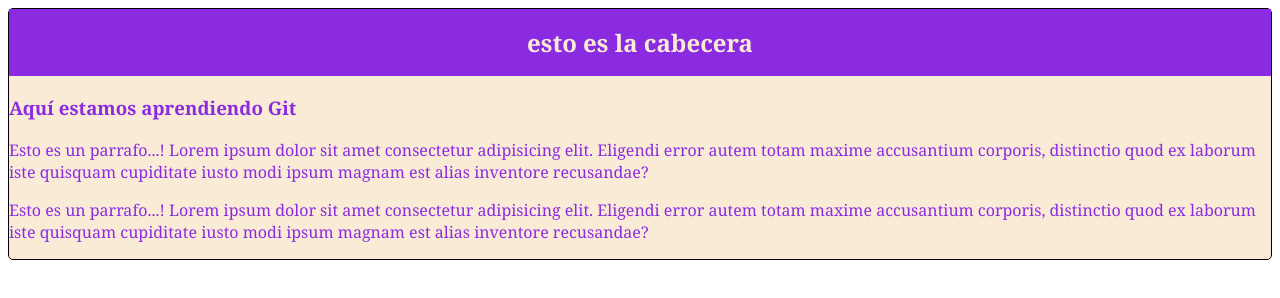
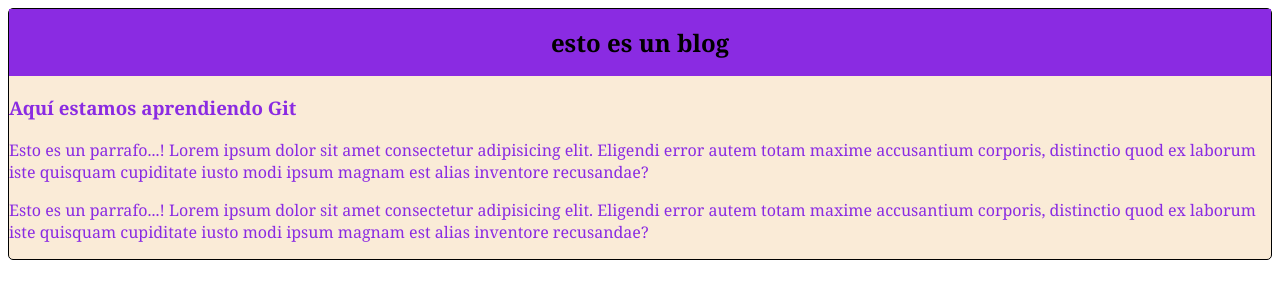
Before and after one commit to pabloh2001/hyperblog, a plain HTML site: page index.html in a window 1280 px wide. Drawn offline with Linux system fonts and the light colour scheme.

Commit message:
le cambiamos el titulo y el color de letra a la cabecera

```diff
--- a/css/style.css
+++ b/css/style.css
@@ -13,6 +13,6 @@
     background-color: blueviolet;
     text-align: center;
     padding: 1px;
-    color: antiquewhite;
+    color: black;
     font-size: 12px;
 }
--- a/index.html
+++ b/index.html
@@ -9,7 +9,7 @@
 </head>
 <body>
     <header class="container">
-        <div class="cabecera"><h1>esto es la cabecera</h1></div>
+        <div class="cabecera"><h1>esto es un blog</h1></div>
         <h3>Aquí estamos aprendiendo Git</h3>
         <p>Esto es un parrafo...! Lorem ipsum dolor sit amet consectetur adipisicing elit. Eligendi error autem totam maxime accusantium corporis, distinctio quod ex laborum iste quisquam cupiditate iusto modi ipsum magnam est alias inventore recusandae?</p>
         <p>Esto es un parrafo...! Lorem ipsum dolor sit amet consectetur adipisicing elit. Eligendi error autem totam maxime accusantium corporis, distinctio quod ex laborum iste quisquam cupiditate iusto modi ipsum magnam est alias inventore recusandae?</p>
```
